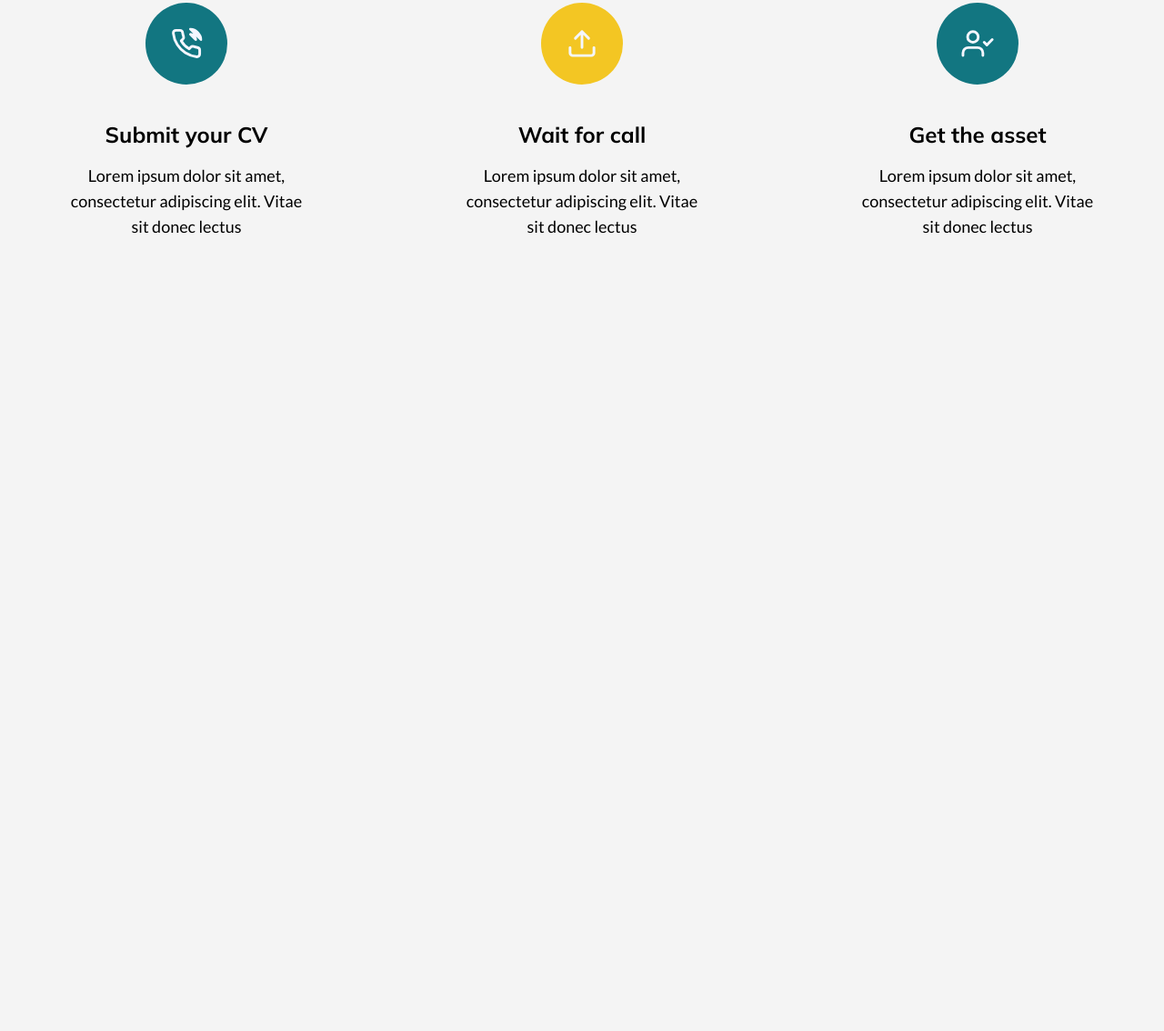
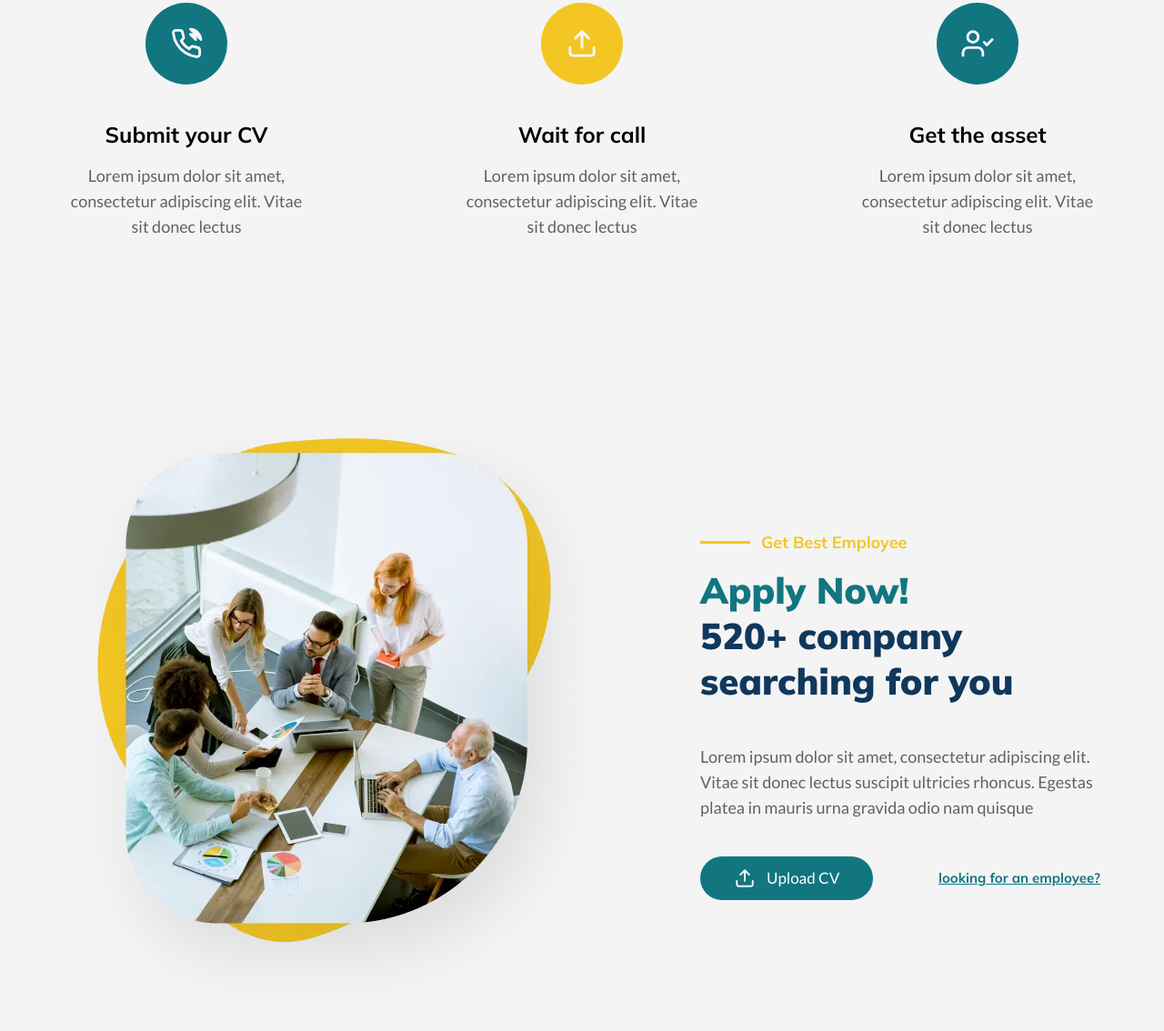
Before and after one commit to LenaKarpenko/hire-cup, a website: page app/index.html in a window 1280 px wide. Shown: the part 1551-2685 px from the top of the page at 91% size. Before the commit the page ends 1994 px from the top, so only its background shows below. Drawn offline with nearby package versions, Linux system fonts and the light colour scheme.

Commit message:
create apply now section

```diff
--- a/app/index.html
+++ b/app/index.html
@@ -87,6 +87,24 @@
         </div>
       </div>
     </section>
+
+    <section id="apply-now">
+      <div class="container d-flex align-items-center">
+        <img class="mr-22" src="img/webp/img-apply-now.webp" alt="Apply now">
+        <div>
+          <span class="heading-overhead heading-overhead-accent">Get Best Employee</span>
+          <h2 class="mt-4"><span>Apply Now!</span> <br> 520+ company <br> searching for you</h2>
+          <p class="mt-11 mb-10">Lorem ipsum dolor sit amet, consectetur adipiscing elit. Vitae sit donec lectus suscipit ultricies rhoncus.
+            Egestas platea in mauris urna gravida odio nam quisque </p>
+          <div class="d-flex align-items-center justify-content-space-between">
+            <button class="btn-primary btn-round d-flex align-items-center">
+              <img class="mr-3" src="img/svg/icon-upload.svg" alt="Upload" width="24" height="24">
+              Upload CV</button>
+            <a class="link-accent" href="#">looking for an employee?</a>
+          </div>
+        </div>
+      </div>
+    </section>
   </main>
 
   <script src="https://code.jquery.com/jquery-3.3.1.slim.min.js" integrity="sha384-q8i/X+965DzO0rT7abK41JStQIAqVgRVzpbzo5smXKp4YfRvH+8abtTE1Pi6jizo" crossorigin="anonymous"></script></script>
--- a/app/sass/blocks/_home.sass
+++ b/app/sass/blocks/_home.sass
@@ -1,17 +1,4 @@
 @import "../colors"
-
-.heading-overhead
-  color: $primary-light
-  font-family: Mulish, sans-serif
-  font-weight: 600
-  font-size: 18px
-  &::before
-    display: inline-block
-    content: ''
-    width: 55px
-    border-top: 3px solid #127681
-    margin-right: 12px
-    transform: translateY(-5px)
 
 .search-label
   font-family: Mulish, sans-serif
--- a/app/sass/core/_global.sass
+++ b/app/sass/core/_global.sass
@@ -3,6 +3,14 @@
 a
   text-decoration: none
   color: $black
+  font-family: Mulish, sans-serif
+  font-weight: 700
+  font-size: 15px
+  &.link-accent
+    color: $primary-light
+    text-decoration: underline
+    &:hover
+      color: $primary-base
 
 body
   background-color: #F4F4F4
@@ -37,4 +45,28 @@ p
   font-size: 18px
   color: $black
   line-height: 28px
+  opacity: 60%
   margin: 0
+
+.heading-overhead
+  color: $primary-light
+  font-family: Mulish, sans-serif
+  font-weight: 600
+  font-size: 18px
+  &::before
+    display: inline-block
+    content: ''
+    width: 55px
+    border-top: 3px solid $primary-light
+    margin-right: 12px
+    transform: translateY(-5px)
+
+.heading-overhead-accent
+  color: $accent-base
+  &::before
+    display: inline-block
+    content: ''
+    width: 55px
+    border-top: 3px solid $accent-base
+    margin-right: 12px
+    transform: translateY(-5px)
--- a/app/sass/core/_helpers.sass
+++ b/app/sass/core/_helpers.sass
@@ -17,12 +17,21 @@
 .text-center
   text-align: center
 
+.mt-4
+  margin-top: 16px
 .mt-6
   margin-top: 24px
 .mt-10
   margin-top: 40px
+.mt-11
+  margin-top: 44px
 .mt-22
   margin-top: 88px
+
+.mr-3
+  margin-right: 12px
+.mr-22
+  margin-right: 88px
 
 .mb-2
   margin-bottom: 8px
@@ -30,6 +39,8 @@
   margin-bottom: 12px
 .mb-4
   margin-bottom: 16px
+.mb-10
+  margin-bottom: 40px
 .mb-15
   margin-bottom: 60px
 
--- a/app/sass/elements/_button.sass
+++ b/app/sass/elements/_button.sass
@@ -14,6 +14,7 @@
 
 .btn-round
   border-radius: 100px
+  padding: 12px 37px
 
 .btn-square
   border-radius: 10px
--- a/app/sass/styles.sass
+++ b/app/sass/styles.sass
@@ -9,3 +9,4 @@
 
 @import "blocks/home"
 @import "blocks/how-it-works"
+@import "blocks/apply-now"
```
Also changed, not shown: app/css/styles.min.css, app/img/_src/img-apply-now.png (added), app/img/webp/img-apply-now.webp (added).
